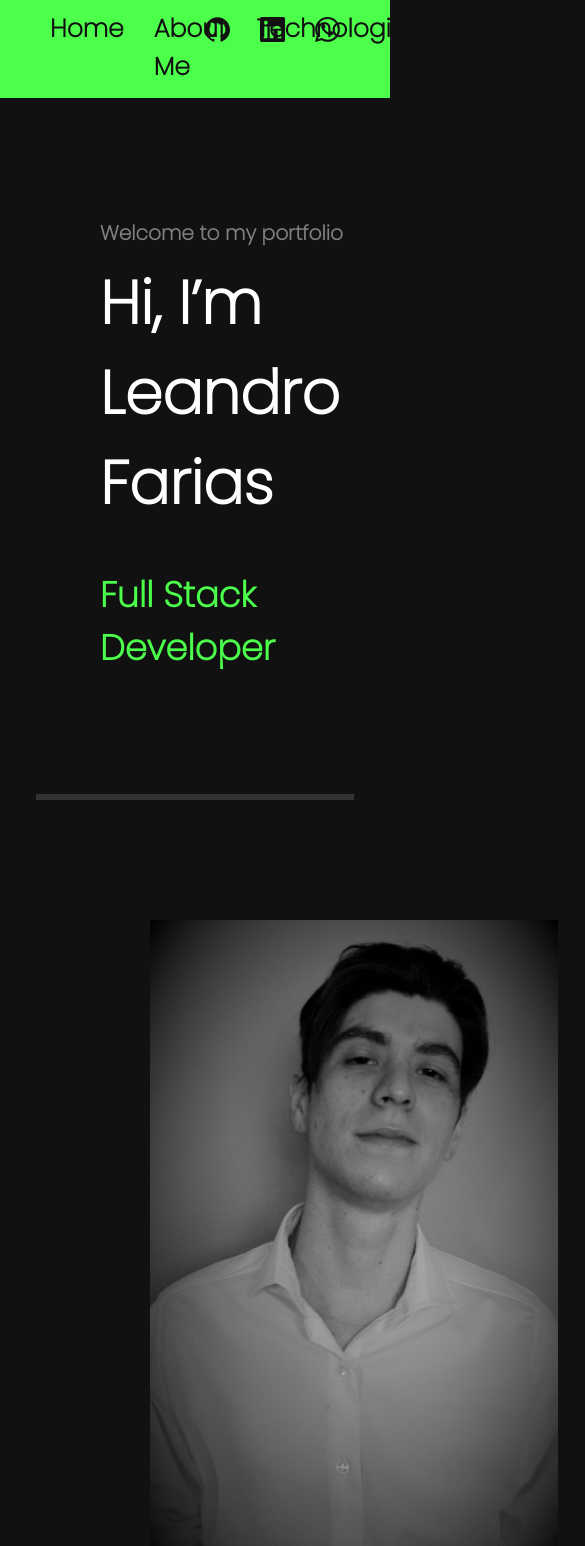
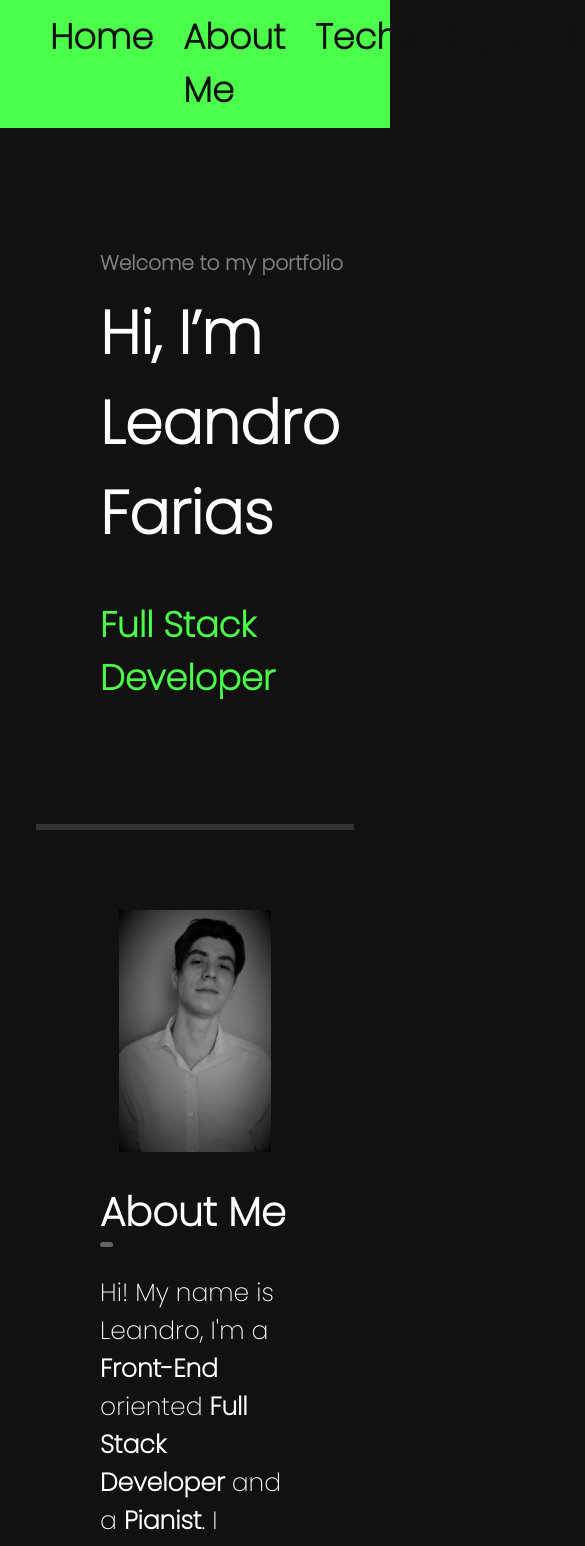
Before and after one commit to leadavfar/portfolio, a React (Create React App) app: page / in a window 390 px wide. Shown: the top 1546 px of the page, 585 px wide, since content can reach past the window. Built offline with nearby package versions, Linux system fonts and the light colour scheme.

Commit message:
reactive to mobiles

```diff
--- a/src/Components/AboutMe/AboutMe.module.css
+++ b/src/Components/AboutMe/AboutMe.module.css
@@ -2,16 +2,14 @@
     display: flex;
     flex-direction: row;
     margin-left: 150px;
-    margin-right: 150px;
+    margin-right: 100px;
 }
 
 .about img {
+    height: 650px;
     max-height: 650px;
     width: auto;
-}
-
-.about img{
-margin-right: 100px;
+    margin-right: 50px;
 }
 
 .all{
@@ -19,12 +17,11 @@ margin-right: 100px;
 }
 
 .all p{
-    max-width: 700px;
+    max-width: 550px;
     height: auto;
 }
 
 .title{
-
     margin-top: 0px;
 }
 
@@ -41,7 +38,7 @@ margin-right: 100px;
 .button{
     font-size:20px;
     width: 100%;
-    max-width: 700px;
+    max-width: 550px;
     height: auto;
     color: #111111;
     padding: 15px;
@@ -111,3 +108,68 @@ margin-right: 100px;
   .mytabs input[type='radio']:checked + label::after {
       width: 100%;
   }
+
+
+  @media screen and (min-width: 300px) and (max-width: 1000px) {
+    .about{
+        flex-direction: column;
+        margin-left: 100px;
+        margin-right: 100px;
+    }
+
+    .about img {
+        max-height: none;
+        align-self: center;
+        width: 80%;
+        height: 80%;
+        margin-right: 0px;
+        margin-bottom: 30px;
+    }
+
+    .all p{
+        max-width: none;
+        height: none;
+        font-size: 25px;
+    }
+
+    .button{
+        font-size: 40px;
+        width: 100%;
+        max-width: none;
+        padding: 10px;
+        margin-top: 25px;
+        position: relative;
+    }
+
+    .title{
+        font-size: 40px;
+    }
+
+    .mytabs{
+        display: flex;
+        flex-direction: column;
+        max-width: 100%;
+        height: auto;
+        /* margin: 50px auto; */
+        /* padding: 25px; */
+        /* font-weight: bold; */
+    }
+
+    .mytabs label{
+        /* padding: 25px; */
+        margin-right: none;
+    }
+
+    .mytabs .tab{
+    width: 100%;
+    /* padding: 20px; */
+    padding-top: 5px;
+    order: 1;
+    display: none;
+    font-size: 25px;
+    }
+
+    .mytabs h2{
+        font-size: 40px;
+    }
+  }
--- a/src/Components/Contact/Contact.module.css
+++ b/src/Components/Contact/Contact.module.css
@@ -82,6 +82,7 @@
     border-style: solid;
     border-color: rgb(75, 255, 75);
     background-color: rgb(75, 255, 75);
+    font-weight: bolder;
 }
 
 .button:hover{
@@ -93,3 +94,50 @@
 textarea{
     resize: none;
 }
+
+
+
+@media screen and (min-width: 300px) and (max-width: 1000px) {
+
+    .container{
+        flex-direction: column;
+    }
+
+    .mailContact{
+        margin-top: 30px;
+        width: 100%;
+    }
+
+    .input{
+        font-size: 30px;
+        margin-bottom: 20px;
+        width: 75%;
+    }
+
+    .button{
+        font-size: 40px;
+        padding: 10px;
+        width: 80%;
+        margin-bottom: 50px;
+    }
+
+    .subtitle{
+      font-size: 14px;
+    }
+
+    .contact{
+        display: flex;
+        align-items: center;
+        font-size: 35px;
+        width: 100%;
+        background-color: transparent ;
+        color: rgb(75, 255, 75);
+        /* padding: 15px; */
+        /* border-radius: 5px; */
+      /*   border-style: solid;
+        border-width: 3px;
+        border-color: rgb(75, 255, 75); */
+        margin-bottom: 20px;
+        margin-top: -50px;
+    }
+  }
--- a/src/Components/Footer/Footer.module.css
+++ b/src/Components/Footer/Footer.module.css
@@ -1,5 +1,6 @@
 .foot {
-    margin-top: 100px;
+    width: 100%;
+    margin-top: 80px;
     padding-top: 10px;
     padding-bottom: 10px;
     bottom: 0;
@@ -14,5 +15,11 @@
     display: inline;
     margin-left: 30px;
     color: #111111;
-    font-size: 30px;
+    font-size: 25px;
 }
+
+@media screen and (min-width: 300px) and (max-width: 1000px) {
+  .text{
+    font-size: 15px;
+  }
+}
--- a/src/Components/Technologies/Technologies.module.css
+++ b/src/Components/Technologies/Technologies.module.css
@@ -1,6 +1,7 @@
 .title{
     font-size: 40px;
     margin-left: 100px;
+    margin-right: 100px;
     margin-bottom: 65px;
 }
 
@@ -37,3 +38,11 @@
     transition-duration: 250ms;
     text-shadow: white 0px 0px 5px , 0px 0px 5px;
 }
+
+@media screen and (min-width: 300px) and (max-width: 1000px) {
+  .icons{
+    font-size: 20px;
+    display: grid;
+    grid-template-columns: 33% 33% 33%;
+}
+}
--- a/src/Components/TopBar/TopBar.module.css
+++ b/src/Components/TopBar/TopBar.module.css
@@ -62,3 +62,26 @@
   .link:hover::after {
     width: 100%;
   }
+
+
+  @media screen and (min-width: 300px) and (max-width: 1000px) {
+    .container{
+      width: 100%;
+      z-index: 2;
+      background-color: rgb(75, 255, 75);
+      font-weight: bolder;
+      font-size: 35px;
+  }
+
+  .hashes{
+      display: flex;
+      margin-left: 50px;
+      margin-top: -25px;
+      margin-bottom: -25px;
+  }
+
+  .links{
+    pointer-events: none;
+    opacity: 0;
+  }
+  }
--- a/src/Components/Works/Works.module.css
+++ b/src/Components/Works/Works.module.css
@@ -126,3 +126,13 @@ border-radius: 100px;
 .card .description p {
   margin-top: -10px;
 }
+
+@media screen and (min-width: 300px) and (max-width: 1000px) {
+  .container{
+    grid-template-columns: 100%;
+  }
+  .subtitle{
+    font-size: 14px;
+    margin-right: 150px;
+  }
+}
--- a/src/index.module.css
+++ b/src/index.module.css
@@ -16,6 +16,6 @@ hr{
     border: solid rgb(100, 100, 100);
     opacity: 0.4;
     width: 80%;
-    margin-top: 120px;
-    margin-bottom: 120px;
+    margin-top: 80px;
+    margin-bottom: 80px;
 }
```
